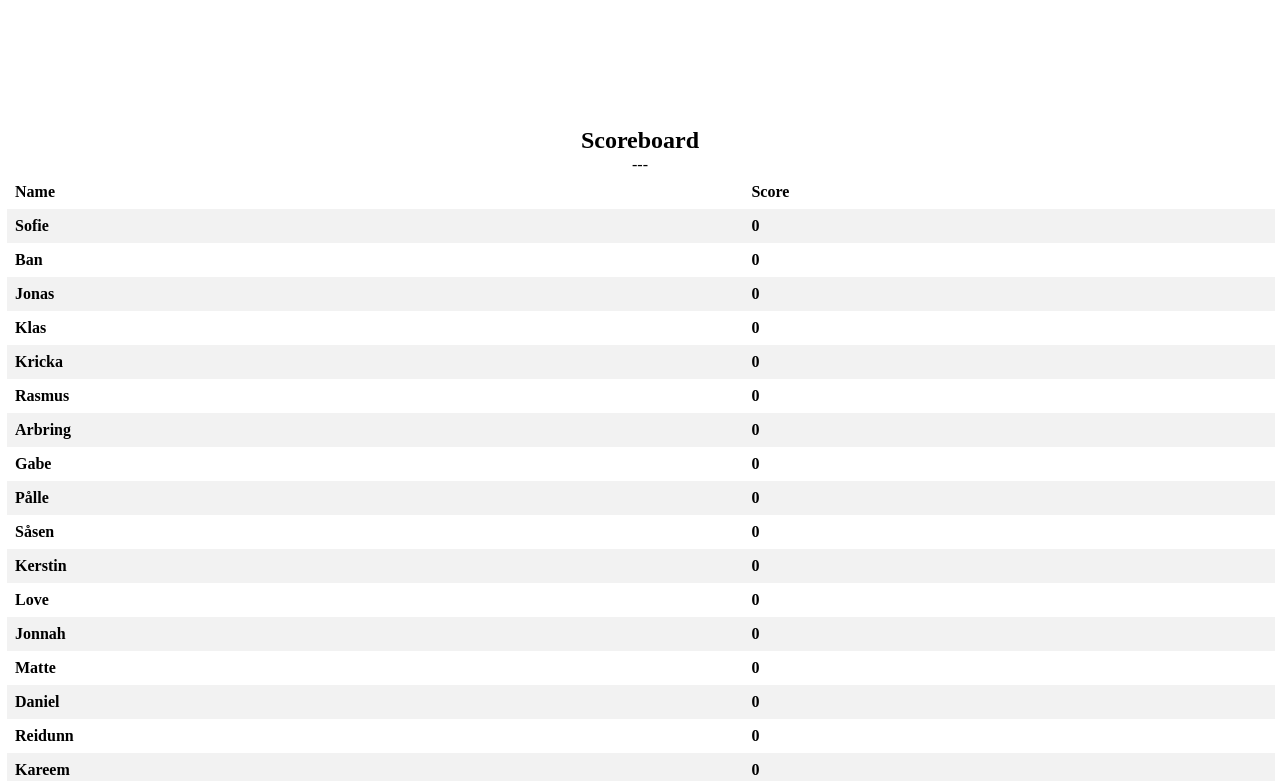
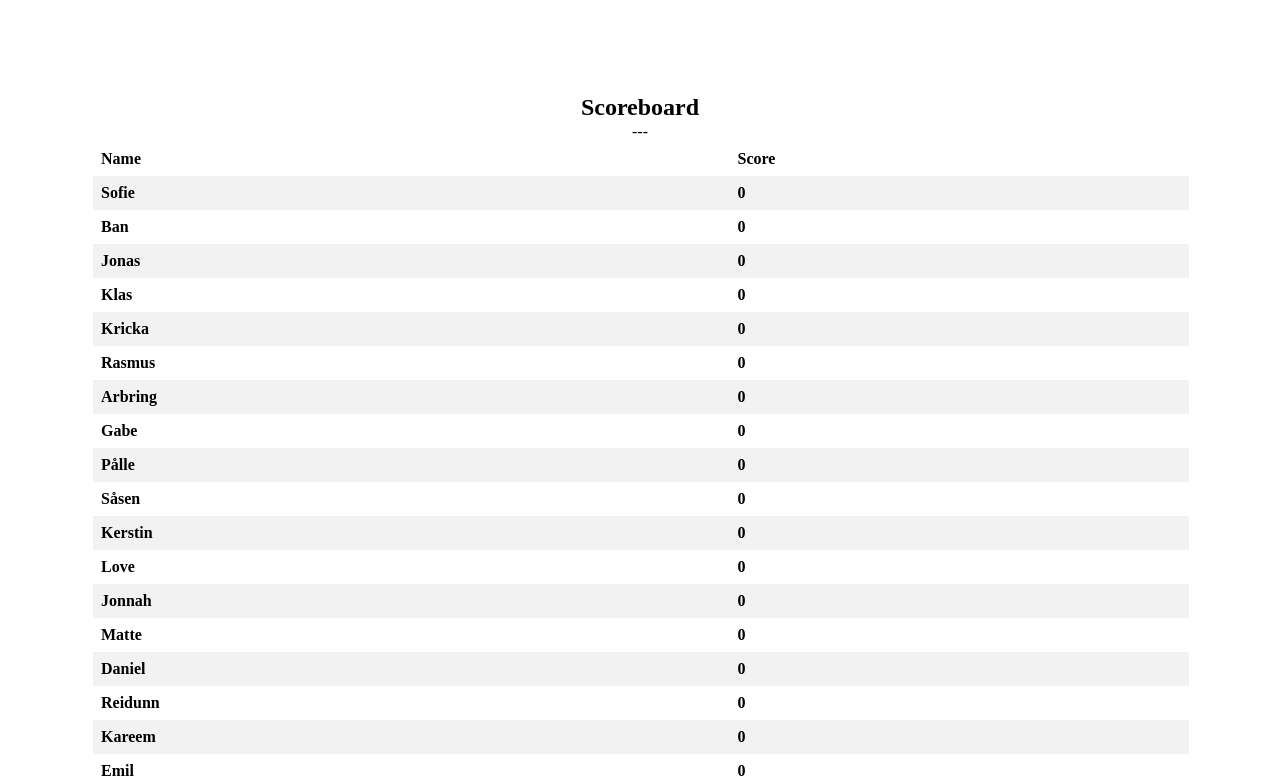
Before and after one commit to danielronnkvist/opener-lineup-scoreboard, a plain HTML site: page index.html in a window 1280 px wide. Shown: the part 195-976 px from the top of the page. Drawn offline with nearby package versions, Linux system fonts and the light colour scheme.

Commit message:
Added responsive max width to a container

```diff
--- a/index.html
+++ b/index.html
@@ -9,6 +9,7 @@
   <script src="main.js"></script>
 </head>
 <body>
+  <main>
 
     <div id="header"><h1>Opener Cup 2018</h1>---</div>
     <div id="scoreboard"><h2>Scoreboard</h2>---</div>
@@ -20,5 +21,7 @@
     <div id="info"><h2>Info</h2>---</div>
     <div id="footer"><h2>CSS kommer kanske inte</h2> ---</div>
 
+  </main>
+
 </body>
 </html>
--- a/mystyle.css
+++ b/mystyle.css
@@ -8,6 +8,12 @@
 
 body {
 
+}
+
+main {
+  max-width: 1100px;
+  width: 100%;
+  margin: 0 auto;
 }
 
 #header, #scoreboard, #lineup, #info, #footer, #graph {
```
Lines whose indentation alone changed are shown as unchanged.
